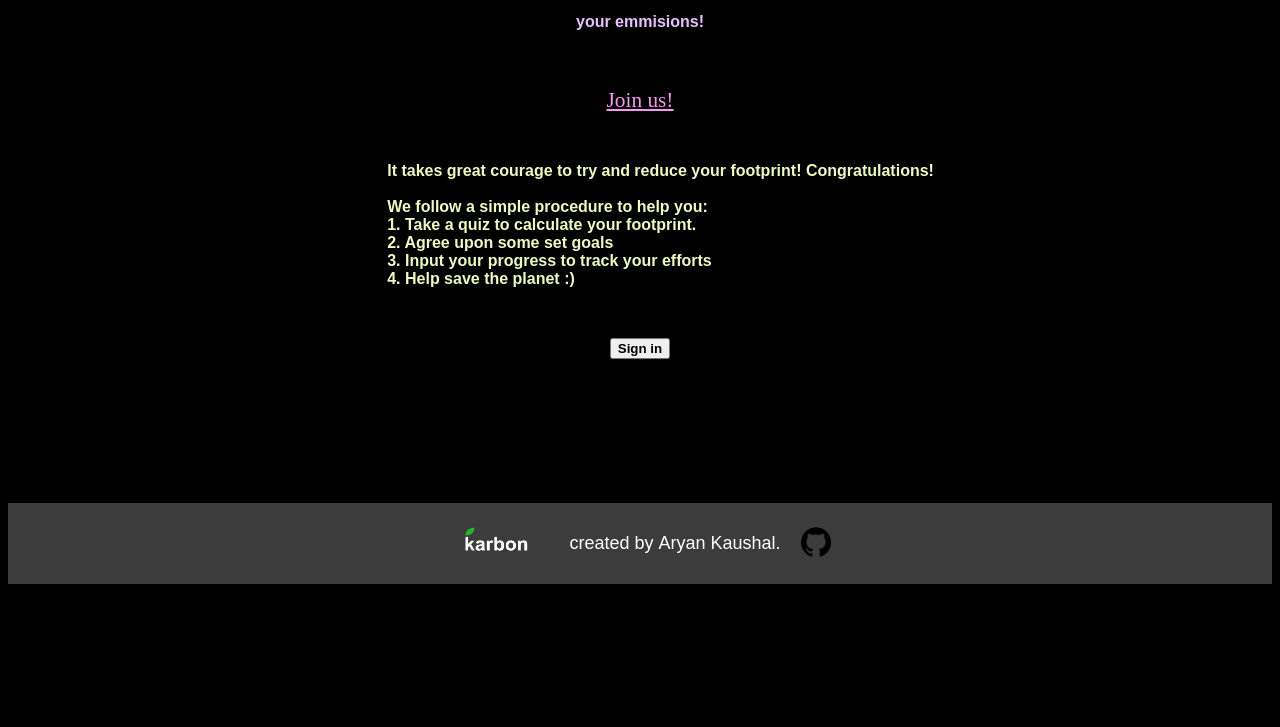
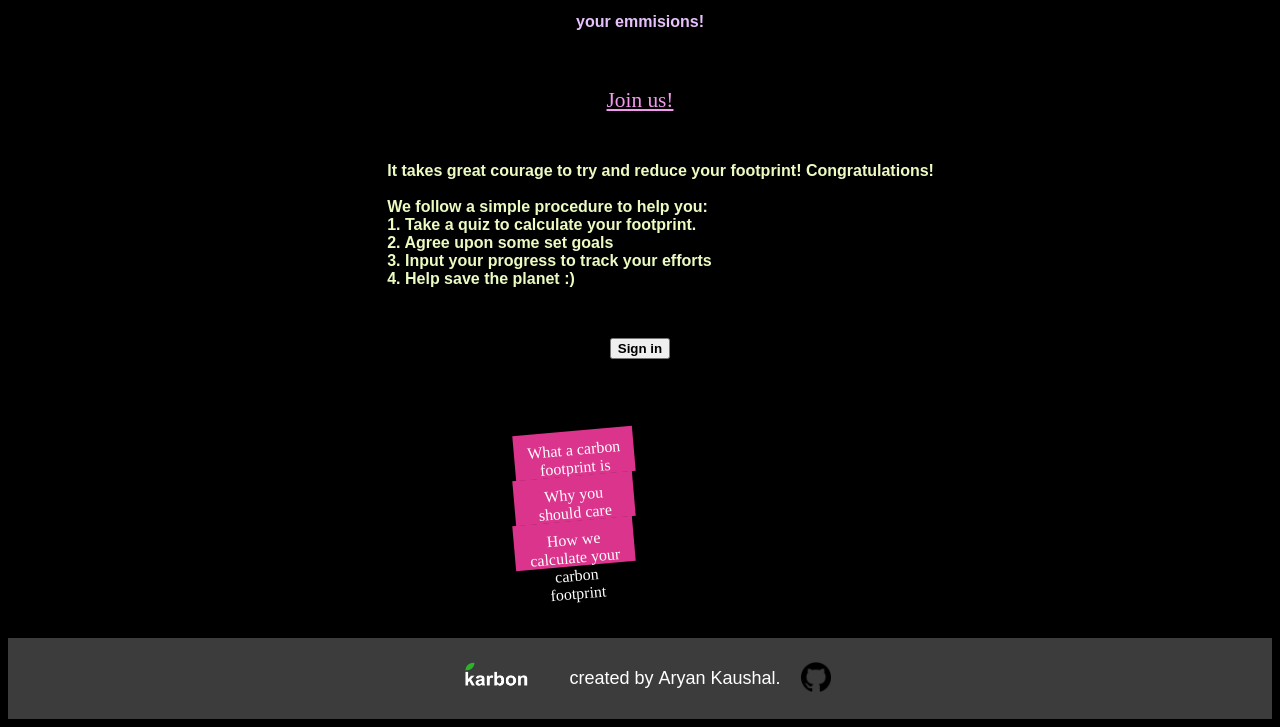
Before and after one commit to aryankaushal/aryankaushal.github.io, a plain HTML site: page index.html in a window 1280 px wide. Shown: the part 427-1154 px from the top of the page. Before the commit the page ends 1019 px from the top, so only its background shows below. Drawn offline with Linux system fonts and the light colour scheme.

Commit message:
more tooltip placehokders

```diff
--- a/index.html
+++ b/index.html
@@ -34,14 +34,6 @@
 
     <br><br>
 
-    <!-- <div> -->
-        <!-- <a href="flowers.html"> -->
-        <!-- <button_join> Join us </button_join> -->
-        <!-- </a> -->
-    <!-- </div> -->
-
-    <!-- class="button_join" -->
-
     <div style="text-align:center;">
         <a href="quiz.html" class="button_join">
              Join us!
@@ -50,19 +42,6 @@
 
 
     </div>
-
-    <!-- <div style="text-align:center;">
-        <a href="quiz.html">
-            <button_join title="Yo"
-            style="border-radius: 15px;
-            background-color: rgb(157, 96, 96);
-            width: 250px; height: 100px;
-            background-color: rgb(187, 91, 91);
-            color:rgb(29, 16, 16);
-            font-size: 30px"><b>Some Detail</b></button_join>
-        </a>
-        <br><br><br>
-    </div> -->
 
     <br><br>
 
@@ -79,25 +58,31 @@
 
     <br><br>
     <div style="text-align:center;">
-        <!-- <a href="xylo.html"> -->
         <button><b>Sign in</b></button>
-        <!-- </a> -->
+    </div>
+
+    <br><br><br><br>
+    <!-- TODO: more tooltip/info boxes -->
+    <!-- TODO: rearrange join us and sign in buttons -->
+
+    <div class="q1" id="q1">
+        What a carbon footprint is
+        <span class="tooltip" id="tooltip">This is a tooltip.</span>
+    </div>
+
+    <div class="q2" id="q2">
+        Why you should care
+        <span class="tooltip" id="tooltip">This is a tooltip.</span>
+    </div>
+
+    <div class="q3" id="q3">
+        How we calculate your carbon footprint
+        <span class="tooltip" id="tooltip">This is a tooltip.</span>
     </div>
 
 
 
     <br><br><br><br>
-
-
-    <!-- TODO: more tooltip/info boxes -->
-    <!-- TODO: rearrange join us and sign in buttons -->
-
-
-    <br><br><br><br>
-
-
-
-
 
     <footer class="footer" style="background-color: rgb(61, 60, 60)">
         <div class="footer-content">
--- a/mystyle.css
+++ b/mystyle.css
@@ -1,4 +1,5 @@
 body {
+    padding: 0;
     background-color: rgb(0, 0, 0);
 }
 
@@ -9,11 +10,10 @@ h1 {
     font-size: 28px;
 }
 
-h2{
+h2 {
     font-family: Arial, Helvetica, sans-serif;
     color: rgb(236, 251, 193);
     font-size: 16px;
-    /* left: 10%; */
     padding-left: 30%;
 }
 
@@ -36,12 +36,9 @@ p {
 }
 
 .button_join {
-    /* background-color: #b01d6c; */
     font-size: 16pt;
     color: #f599ef;
-
 }
-
 
 .center {
     display: block;
@@ -120,9 +117,60 @@ p {
     opacity: 1;
 }
 
-body {
-    padding: 0;
+.q1 {
+    width: 100px;
+    height: 25px;
+    background-color: #db348d;
+    color: #fff;
+    padding: 10px;
+    position: relative;
+    top: 50%;
+    left: 40%;
+    transform: rotate(-5deg);
+    text-align: center;
 }
+
+.q2 {
+    width: 100px;
+    height: 25px;
+    background-color: #db348d;
+    color: #fff;
+    padding: 10px;
+    position: relative;
+    top: 50%;
+    left: 40%;
+    transform: rotate(-5deg);
+    text-align: center;
+}
+
+.q3 {
+    width: 100px;
+    height: 25px;
+    background-color: #db348d;
+    color: #fff;
+    padding: 10px;
+    position: relative;
+    top: 50%;
+    left: 40%;
+    transform: rotate(-5deg);
+    text-align: center;
+}
+
+.q1:hover .tooltip {
+    visibility: visible;
+    opacity: 1;
+}
+
+.q2:hover .tooltip {
+    visibility: visible;
+    opacity: 1;
+}
+
+.q3:hover .tooltip {
+    visibility: visible;
+    opacity: 1;
+}
+
 
 .container {
     margin: 20px;
```
